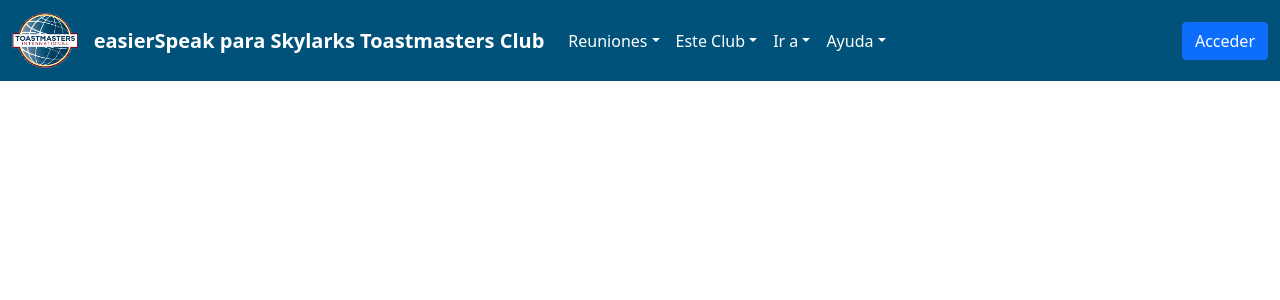
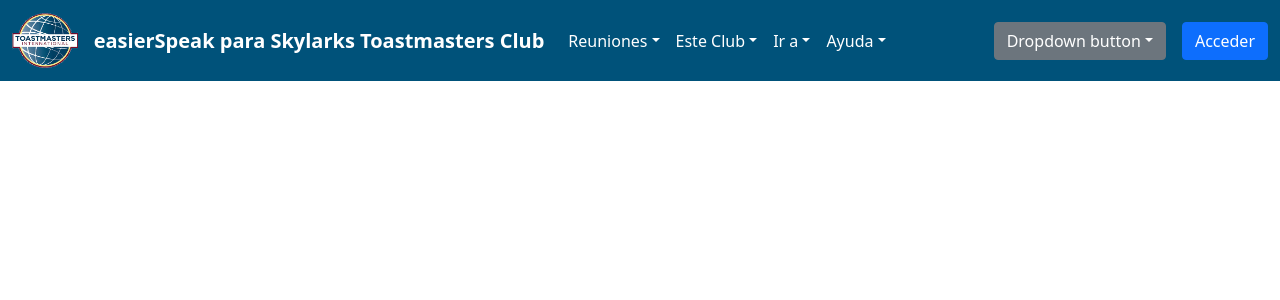
Before and after one commit to Abraomukas/easierSpeak-frontend, a React (Create React App) app: page / in a window 1280 px wide. Shown: the top 300 px of the page. Built offline with nearby package versions, Linux system fonts and the light colour scheme.

Commit message:
added Flag Icon CSS

```diff
--- a/package.json
+++ b/package.json
@@ -3,6 +3,7 @@
   "version": "0.1.0",
   "private": true,
   "dependencies": {
+    "flag-icon-css": "^3.5.0",
     "i18next": "^20.3.3",
     "i18next-browser-languagedetector": "^6.1.2",
     "i18next-http-backend": "^1.2.7",
--- a/public/index.html
+++ b/public/index.html
@@ -43,6 +43,11 @@
 			integrity="sha384-+0n0xVW2eSR5OomGNYDnhzAbDsOXxcvSN1TPprVMTNDbiYZCxYbOOl7+AMvyTG2x"
 			crossorigin="anonymous"
 		/>
+		<!-- Flag Icon CSS -->
+		<link
+			href="https://cdnjs.cloudflare.com/ajax/libs/flag-icon-css/3.5.0/css/flag-icon.min.css"
+			rel="stylesheet"
+		/>
 	</head>
 	<body>
 		<noscript>You need to enable JavaScript to run this app.</noscript>
--- a/src/components/Navbar.js
+++ b/src/components/Navbar.js
@@ -9,6 +9,10 @@ import DropdownList from "./DropdownList";
 
 const backgroundColor = { backgroundColor: "rgb(0, 82, 122)" };
 const logoPath = "./images/tm-logo.png";
+const languages = [
+	{ name: "English", country_code: "gb" },
+	{ name: "Español", country_code: "es" },
+];
 
 function Navbar(props) {
 	const meetingsDropdown = props.headerSites[0].dropdown.meetingsDropdown;
@@ -73,6 +77,33 @@ function Navbar(props) {
 							</ul>
 						</div>
 
+						{/* Language selector */}
+						<div className='dropdown mx-3'>
+							<button
+								className='btn btn-secondary dropdown-toggle'
+								type='button'
+								id='dropdownMenuButton1'
+								data-bs-toggle='dropdown'
+								aria-expanded='false'>
+								Dropdown button
+							</button>
+							<ul
+								className='dropdown-menu'
+								aria-labelledby='dropdownMenuButton1'>
+								{languages.map(({ name, country_code, index }) => {
+									return (
+										<li key={index}>
+											<button className='dropdown-item'>
+												<span
+													className={`flag-icon flag-icon-${country_code} mx-3`}></span>
+												{name}
+											</button>
+										</li>
+									);
+								})}
+							</ul>
+						</div>
+
 						{/* Profile */}
 						<Translation>
 							{(t) => (
```
Also changed, not shown: 1 other file (tests, documents, lock files or other folders).
